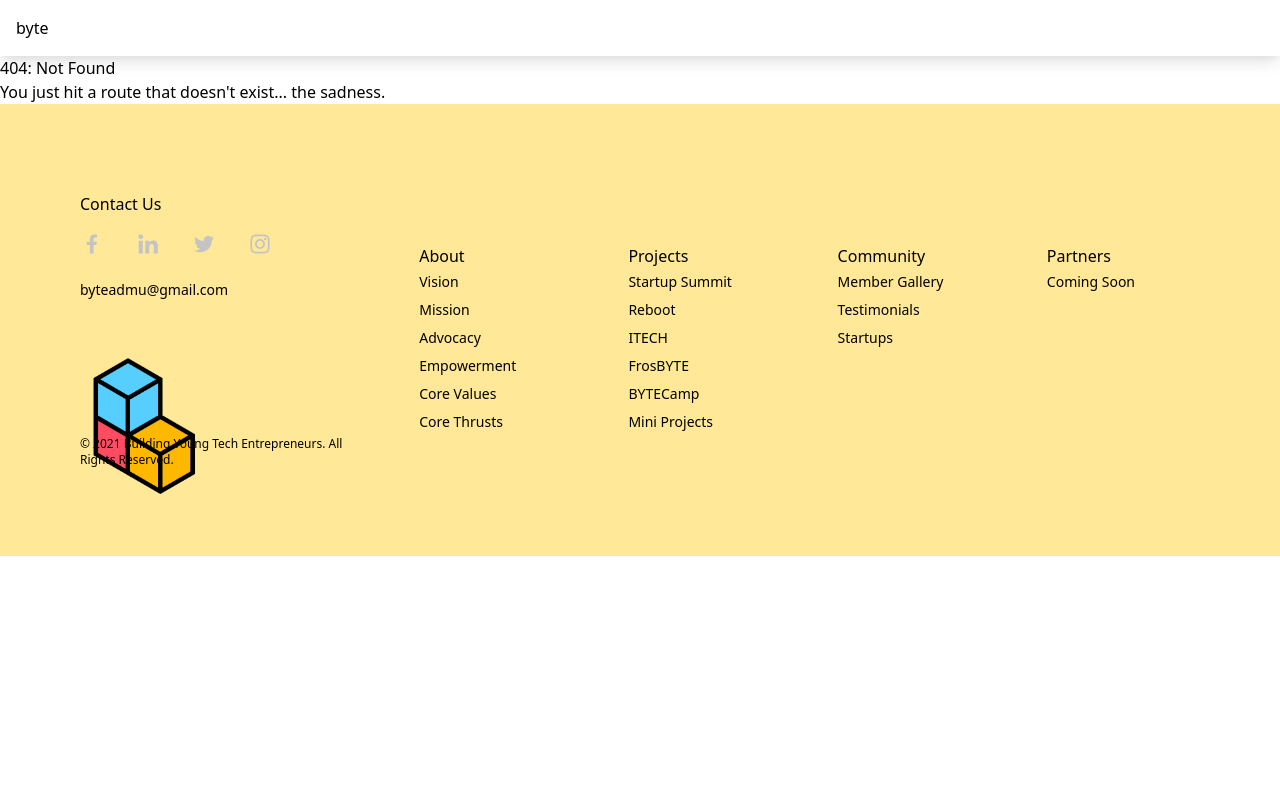
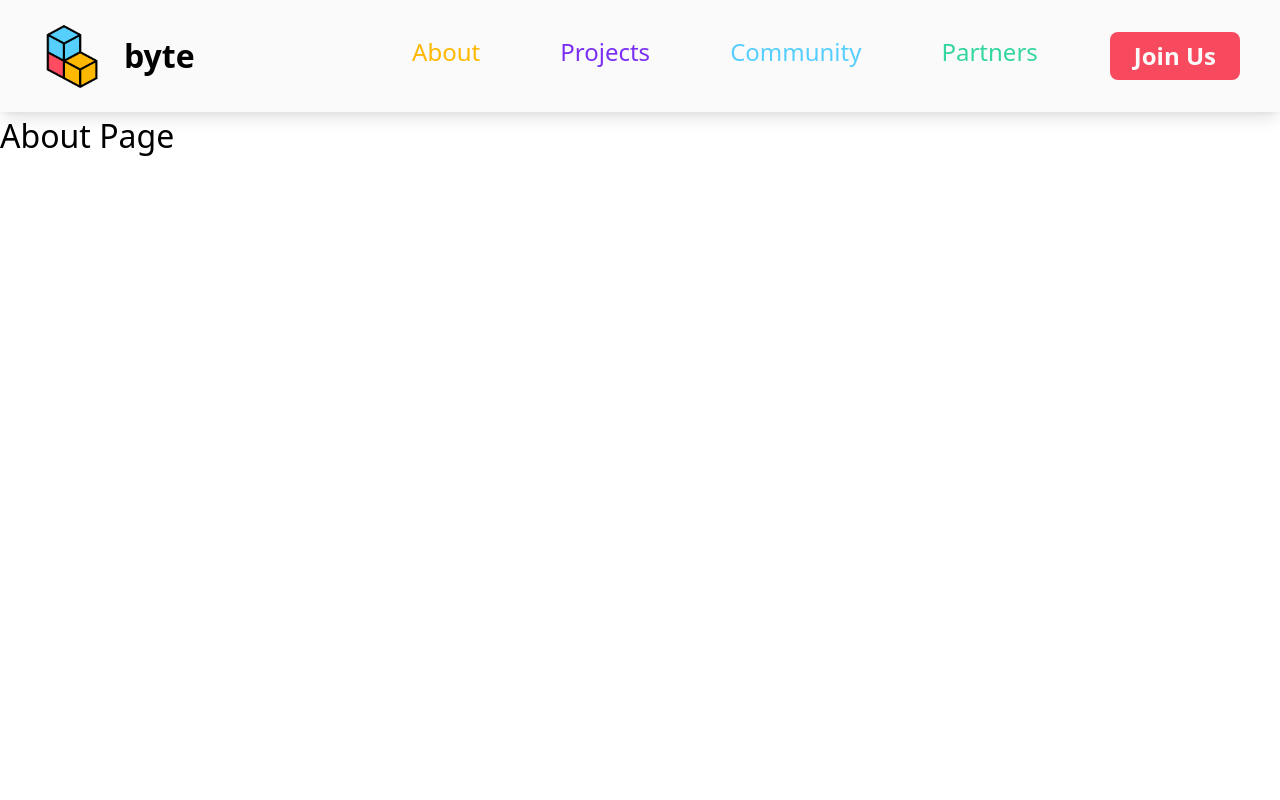
Before and after one commit to BYTE-ADMU/byte-website, a Gatsby site: page /about in a window 1280 px wide. Before the commit this address had no page. Shown: the top 800 px of the page. Built offline with nearby package versions, Linux system fonts and the light colour scheme; Gatsby itself is replaced by a stand-in of ours.

Commit message:
set fonts, restructured codebase, integrated desktop of nav

```diff
--- a/src/components/button.js
+++ b/src/components/button.js
@@ -2,7 +2,7 @@ import * as React from "react"
 import PropTypes from "prop-types"
 import { Link } from "gatsby"
 
-const primary = `w-max p-2 lg:px-4 lg:py-2 rounded-lg bg-red-primary
+const primary = `w-max p-2 lg:px-6 lg:py-3 rounded-lg bg-red-primary
                 font-sans font-bold text-base text-gray-lightest
                 transition duration-300 ease-in-out
                 hover:bg-red-secondary hover:drop-shadow-hover
@@ -53,7 +53,7 @@ const Button = ({
                         :
                             ( color ? `${tertiary} ${className} ${getStyle(type, color)}` : `${tertiary} ${className}`)
                     }>
-                        {label}
+                        <h2 class="bold">{label}</h2>
                     </button>
                 </Link>
             :
@@ -68,7 +68,7 @@ const Button = ({
                     :
                         ( color ? `${tertiary} ${className} ${getStyle(type, color)}` : `${tertiary} ${className}`)
                 } onClick={onClick}>
-                    {label}
+<h2 class="bold">{label}</h2>
                 </button>
         }
     </>
--- a/src/components/footer.js
+++ b/src/components/footer.js
@@ -116,7 +116,7 @@ const social_media = [
 ]
 
 const Footer = ({ siteTitle }) => (
-  <footer className="flex flex-col items-center justify-center h-full bg-yellow-secondary drop-shadow-footer">
+  <footer className="bottom-0 flex flex-col items-center justify-center h-full bg-yellow-secondary drop-shadow-footer">
     <div className="flex flex-col-reverse items-center justify-center w-full px-4 lg:px-10 lg:py-16 lg:flex-row">
       <div className="flex flex-col items-center justify-center w-full p-6 lg:w-5/12 lg:justify-around lg:items-start">
         <div className="flex flex-col justify-center w-full lg:justify-center lg:items-center">
--- a/src/components/header/header.css
+++ b/src/components/header/header.css
@@ -10,3 +10,45 @@
 /* .header-joinusbtn {
   @apply inline-block px-4 py-2 mt-4 text-sm leading-none text-white border border-white rounded lg:mt-0;
 } */
+
+/* START: NAV ANIMATION */
+/* Start: Set 1 */
+/* .navAnimation li{
+  text-decoration: none;
+  position: relative;
+} */
+/* Hover Text Color */
+/* .navAnimation li:hover{color:#f00800;}  */
+
+/* Hover Underline Animation */
+/* .navAnimation li:after{content:""; display:block;}
+.navAnimation li:after{position:absolute; left:50%; bottom:0; width:0%; height:8px; background-color:#ffe800; transform:translateX( -50% ); -webkit-transition:all .3s cubic-bezier(0.68, -0.55, 0.265, 1.55); -o-transition:all .3s cubic-bezier(0.68, -0.55, 0.265, 1.55); transition:all .3s cubic-bezier(0.68, -0.55, 0.265, 1.55);}
+.navAnimation li:hover:after{width:100%;} */
+/* End: Set 1 */
+
+/* Start: Set 2 */
+.navAnimation a {
+  text-decoration: none;
+  position: relative;
+  color:currentColor;
+}
+
+.navAnimation a::after {
+  position: absolute;
+  content: "";
+  height: 5px;
+  top: 100%;
+  background: currentColor;
+  z-index: -1;
+  left: 0;
+  right: 0;
+  transform: scaleX(0);
+  transition: transform .4s cubic-bezier(.95, .05, .795, .035);
+}
+
+.navAnimation a:hover::after {
+  transition-timing-function: cubic-bezier(.19, 1, .22, 1);
+  transform: scaleX(1);
+}
+/* End: Set 2 */
+/* END: NAV ANIMATION */
--- a/src/components/header/index.js
+++ b/src/components/header/index.js
@@ -1,69 +1,97 @@
-// START: IMPORTS
+// START: IMPORTS = = = = = = = = = = = = = = = = = = = =
+// Dependencies
 import * as React from "react"
 import PropTypes from "prop-types"
 import { Link } from "gatsby"
 
+//Components
+import Button from "../button"
+
+// Assets
 import byteLogo from "../../assets/img/byte-icon-without-text.png"
-import './header.css'
-import '../../styles/global.css'
-// END: IMPORTS
 
-// START: TEMPLATE
+//Styles
+import "./header.css"
+import "../../styles/global.css"
+// END: IMPORTS = = = = = = = = = = = = = = = = = = = =
+
+// START: TEMPLATE = = = = = = = = = = = = = = = = = = = =
 const Header = ({ siteTitle }) => (
+  <header className="fixed top-0 z-50 w-full px-10 py-0 shadow-lg  bg-gray-lightest md:flex md:items-center md:justify-between">
+    {/* START: BRAND NAV BUTTON */}
+    <div className="flex-none">
+      <Link to="/">
+        <div className="flex items-center py-6 ">
+          <img src={byteLogo} className="mr-5 header-bytelogo" />
+          <h1 className="bold">{siteTitle.toLowerCase()}</h1>
+        </div>
+      </Link>
+    </div>
+    {/* END: BRAND NAV BUTTON */}
 
-  <header class="md:flex md:items-center md:justify-between px-4 shadow-lg">
+    {/* START: NAV BUTTONS */}
+    <nav>
+      <ul className="list-reset md:flex md:items-center">
+        {/* START: NAV BUTTON */}
+        {navbarBtns.map((navbarBtn, key) => {
+          return (
 
-    {/* Logo text or image  */}
-    < div class="flex items-center justify-between py-4 bg-red-400" >
-      <h1 class="flex">
-        {/* <img src={byteLogo} class="header-bytelogo" /> */}
-        <a class="no-underline text-grey-darkest hover:text-black" href="#">
-          byte
-        </a>
-      </h1>
+            <li className="block px-8 py-3 bg-red-300 border-b-8 border-transparent hover:border-gray-300 md:ml-4">
 
+              <Link className="navAnimation" to={navbarBtn.route}>
+                <h2 className="medium">
+                  <a style={{ color: navbarBtn.color }}>{navbarBtn.name}</a>
+                </h2>
+              </Link>
+            </li>
 
-    </ div >
-    {/* END Logo text or image  */}
+          )
+        })}
 
+<Button className="ml-10" link="#" label="Join Us" type="primary" />
+        {/* END: NAV BUTTON */}
+      </ul>
+    </nav>
 
-    {/* Global navigation  */}
-    {/* <nav>
-      <ul class="list-reset md:flex md:items-center">
-        <li class="md:ml-4">
-          <a class="block no-underline hover:underline py-2 text-grey-darkest hover:text-black md:border-none md:p-0" href="#">
-            Products
-          </a>
-        </li>
-        <li class="md:ml-4">
-          <a class="border-t block no-underline hover:underline py-2 text-grey-darkest hover:text-black md:border-none md:p-0" href="#">
-            About
-          </a>
-        </li>
-        <li class="md:ml-4">
-          <a class="border-t block no-underline hover:underline py-2 text-grey-darkest hover:text-black md:border-none md:p-0" href="#">
-            Contact
-          </a>
-        </li>
-      </ul>
-    </nav> */}
-    {/* END Global navigation  */}
+    {/* END: NAV BUTTONS */}
+  </header>
+)
+// END: TEMPLATE = = = = = = = = = = = = = = = = = = = =
 
-  </header>
+// START: SCRIPT = = = = = = = = = = = = = = = = = = = =
+const navbarBtns = [
+  {
+    id: 0,
+    name: "About",
+    route: "/about",
+    color: "#FFB700"
+  },
+  {
+    id: 1,
+    name: "Projects",
+    route: "/projects",
+    color: "#7A2FF2"
+  },
+  {
+    id: 2,
+    name: "Community",
+    route: "/community",
+    color: "#57CEFE"
+  },
+  {
+    id: 3,
+    name: "Partners",
+    route: "/partners",
+    color: "#33D69F"
+  }
+]
 
-)
-// END: TEMPLATE
+// Start: Types
+Header.propTypes = { siteTitle: PropTypes.string }
+// End: Types
 
-// START: TYPES
-Header.propTypes = {
-  siteTitle: PropTypes.string,
-}
-// END: TYPES
-
-// START: DEFAULT VALUES
-Header.defaultProps = {
-  siteTitle: ``,
-}
-// END: DEFAULT VALUES
-
+// Start: Default Values
+Header.defaultProps = { siteTitle: ``, }
+// End: Default Values
+// END: SCRIPT = = = = = = = = = = = = = = = = = = = =
 export default Header
--- a/src/layouts/default.js
+++ b/src/layouts/default.js
@@ -27,7 +27,7 @@ const Layout = ({ children }) => {
   return (
     <>
       <Header siteTitle={data.site.siteMetadata?.title || `Title`} />
-      <main>{children}</main>
+      <main className="min-h-screen mt-28">{children}</main>
       <Footer />
     </>
   )
--- /dev/null
+++ b/src/pages/about.js
@@ -0,0 +1,15 @@
+import React from 'react'
+import Layout from "../layouts/default"
+
+const about = () => {
+    return (
+        <Layout>
+
+        <div>
+            <h1>About Page</h1>
+        </div>
+        </Layout>
+    )
+}
+
+export default about
--- a/src/pages/index.js
+++ b/src/pages/index.js
@@ -109,7 +109,9 @@ const IndexPage = () => {
   // const [startups, useStartups] = useState[startupsInfo]
 
   return (
-    <Layout>
+    <Layout >
+
+
       {/* Hero Section */}
       <LandingHero />
 
--- /dev/null
+++ b/src/pages/partners.js
@@ -0,0 +1,15 @@
+import React from 'react'
+import Layout from "../layouts/default"
+
+const partners = () => {
+    return (
+        <Layout>
+
+        <div>
+            <h1>Parters Page</h1>
+        </div>
+        </Layout>
+    )
+}
+
+export default partners
--- a/src/styles/global.css
+++ b/src/styles/global.css
@@ -1,3 +1,50 @@
 @tailwind base;
 @tailwind components;
 @tailwind utilities;
+
+/* START: TYPEFACES */
+@font-face {
+  font-family: Objectivity;
+  src: url("../assets/fonts/Objectivity/Objectivity-Bold.otf")
+    format("truetype");
+  font-weight: 700;
+  font-style: normal;
+}
+
+  @font-face {
+    font-family: Objectivity;
+    src: url("../assets/fonts/Objectivity/Objectivity-Medium.otf")
+      format("truetype");
+    font-weight: 500;
+    font-style: normal;
+  }
+
+  @font-face {
+    font-family: Objectivity;
+    src: url("../assets/fonts/Objectivity/Objectivity-Regular.otf")
+      format("truetype");
+    font-weight: 400;
+    font-style: normal;
+  }
+/* END: TYPEFACES */
+
+
+/* START: FONT WEIGHTS */
+.bold{font-weight:700}
+.medium{font-weight: 500}
+.regular{font-weight:400}
+/* END: FONT WEIGHTS */
+
+/* START: FONT SIZES */
+h1{ font-size:24px }
+h2{ font-size:20px }
+p{ font-size:14px }
+.small{ font-size:12px }
+
+@media only screen and (min-width: 768px) {
+    h1{ font-size:32px }
+    h2{ font-size:24px }
+    p{ font-size:16px }
+    .small{ font-size:12px }
+}
+/* END: FONT SIZES */
```
